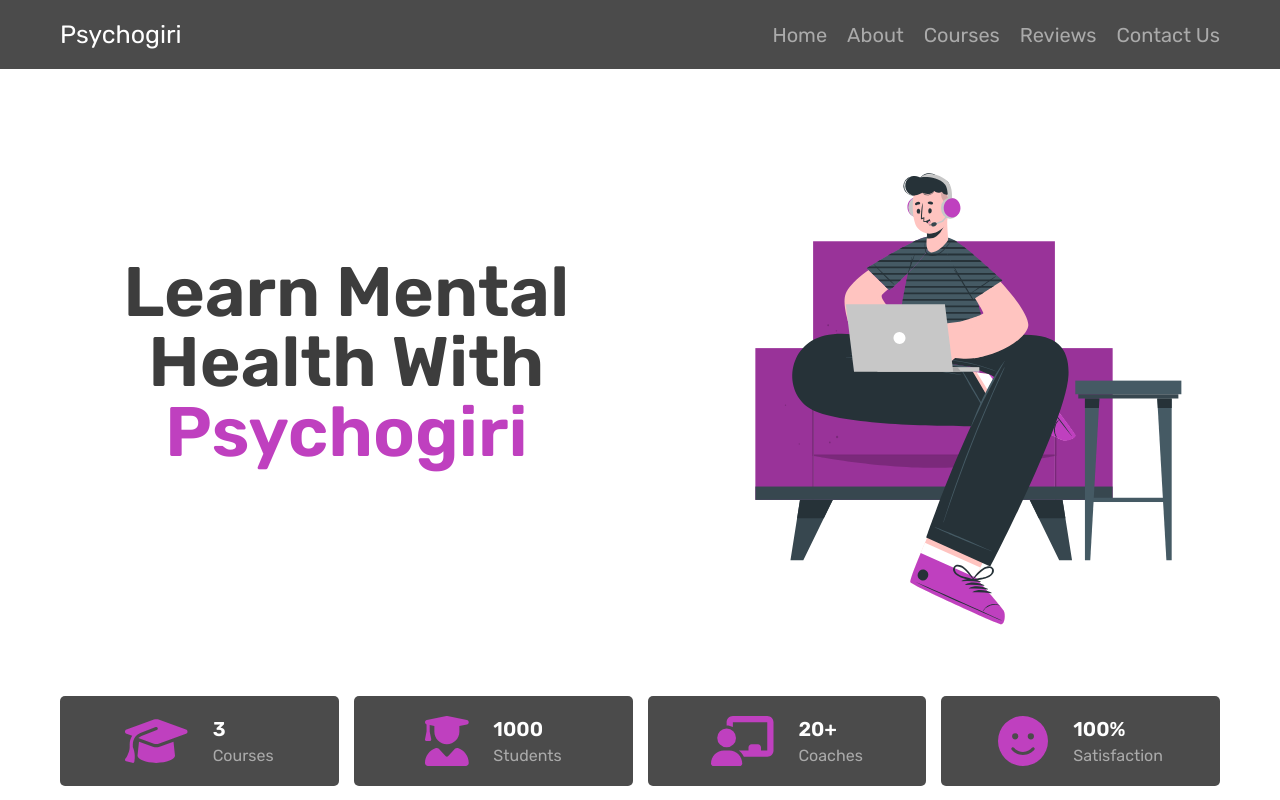
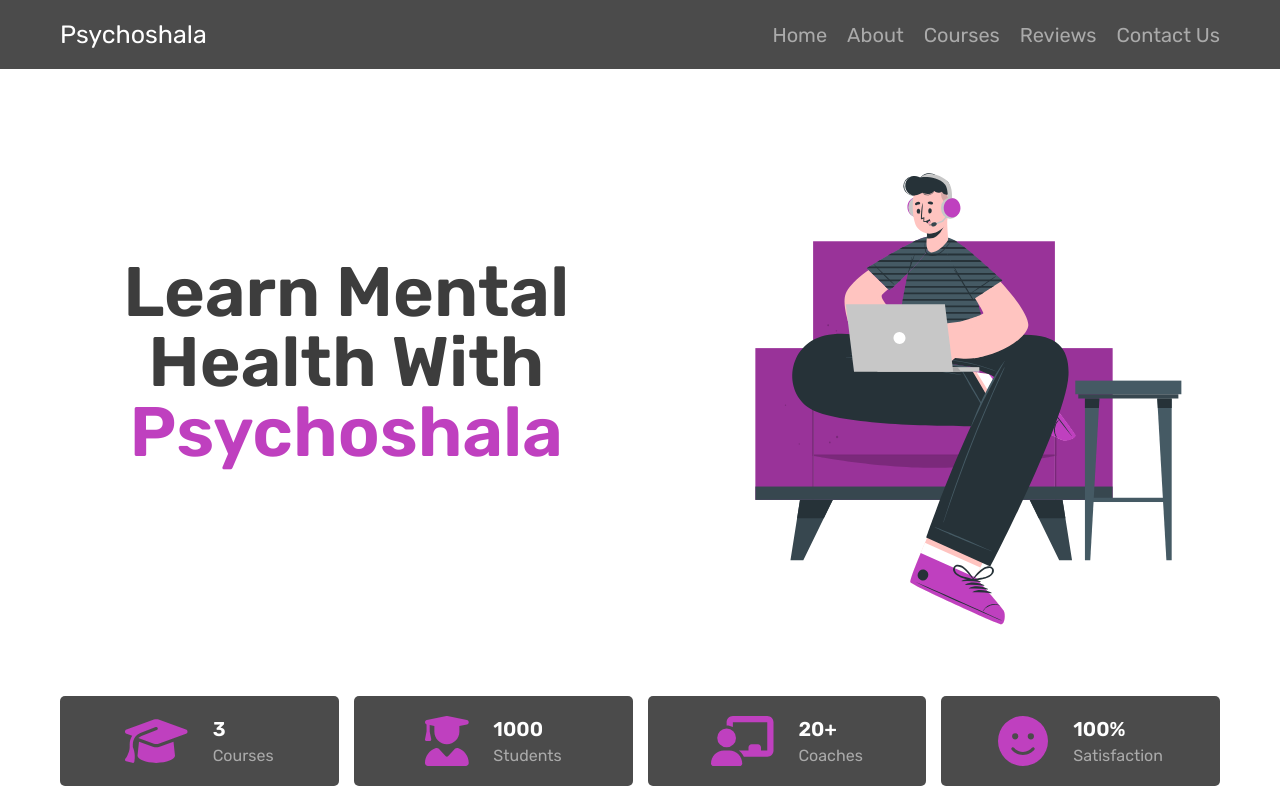
Before and after one commit to ferrary7/Psychogiri, a React (Create React App) app: page / in a window 1280 px wide. Shown: the top 800 px of the page. Built offline with nearby package versions, Linux system fonts and the light colour scheme.

Commit message:
Psychogiri to Psychoshala

```diff
--- a/src/Components/Hero/Hero.js
+++ b/src/Components/Hero/Hero.js
@@ -8,7 +8,7 @@ const Home = () => {
       <div className="row">
         <div className="content">
           <h3>
-            Learn Mental Health with <span>Psychogiri</span>
+            Learn Mental Health with <span>Psychoshala</span>
           </h3>
         </div>
         <div className="image">
--- a/src/Components/NavBar/NavBar.js
+++ b/src/Components/NavBar/NavBar.js
@@ -14,7 +14,7 @@ const Header = () => {
     <header className="header">
       <section className="flex">
         <a href="#home" className="logo">
-          Psychogiri
+          Psychoshala
         </a>
         <nav className={`navbar ${isActive ? "active" : ""}`}>
           <a href="#home">Home</a>
```
